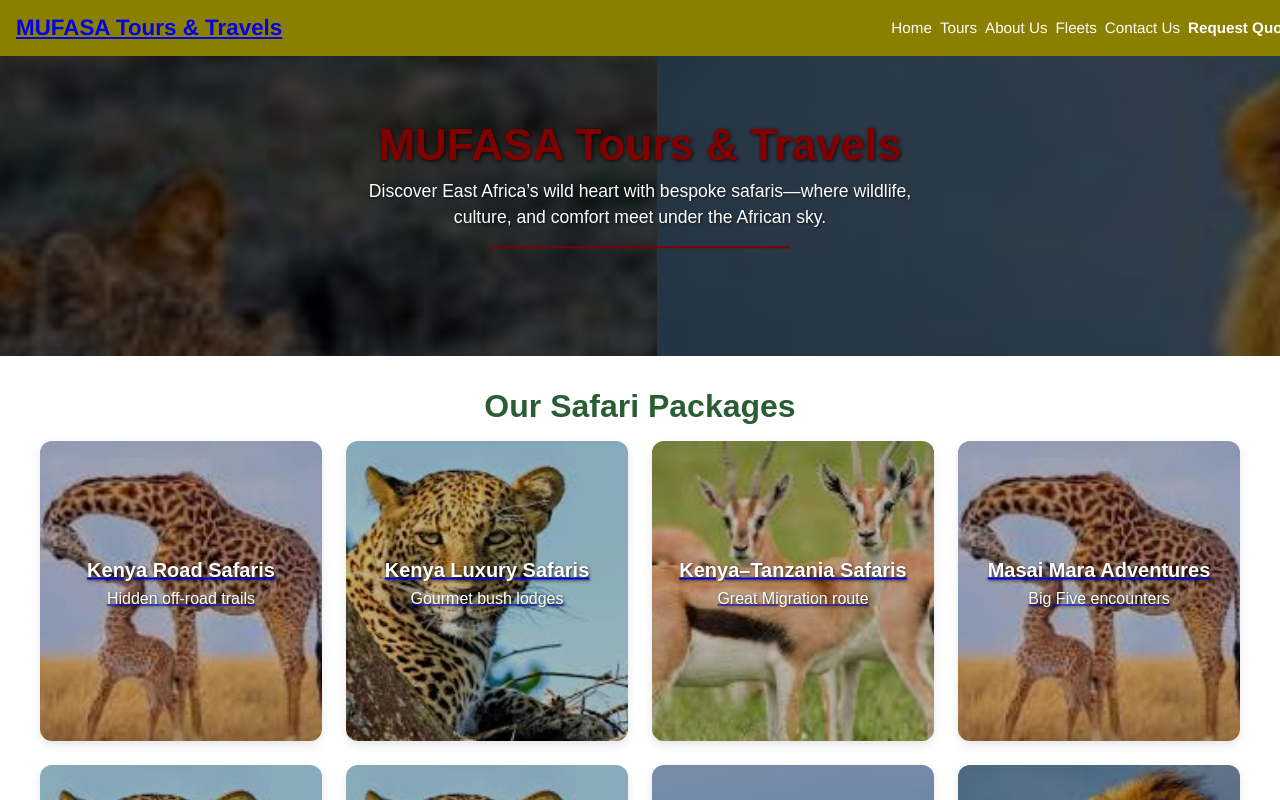
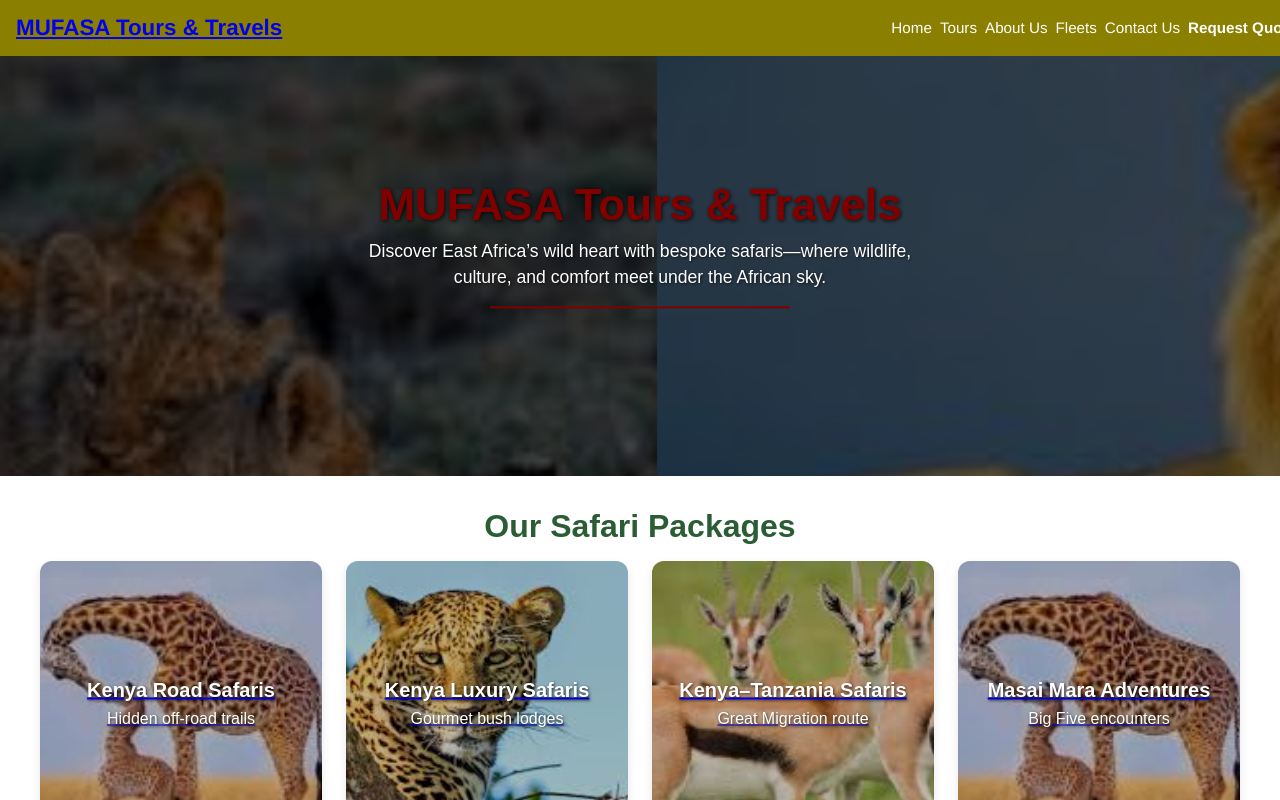
Before and after one commit to Benjamin1-0-1/Tours, a React (Create React App) app in the folder frontend/: page / in a window 1280 px wide. Shown: the top 800 px of the page. Built offline with nearby package versions, Linux system fonts and the light colour scheme.

Commit message:
caursel height increased

```diff
--- a/frontend/src/pages/HomePage.css
+++ b/frontend/src/pages/HomePage.css
@@ -10,7 +10,7 @@
 .intro-section {
   position: relative;
   width: 100vw;
-  height: 380px;
+  height: 500px;
   overflow: hidden;
   margin-left: calc(-50vw + 50%);
   margin-top: -56px;
```
